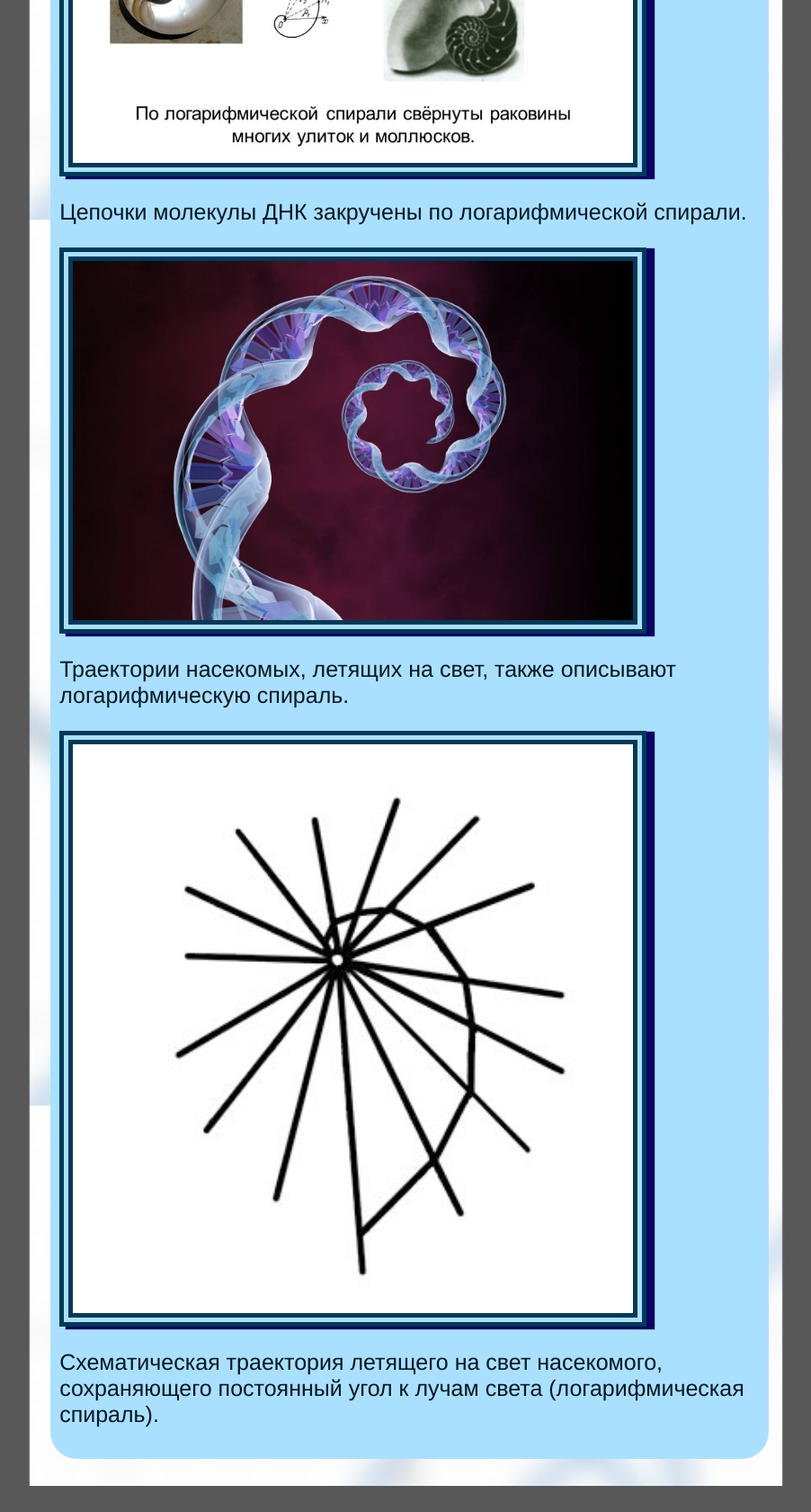
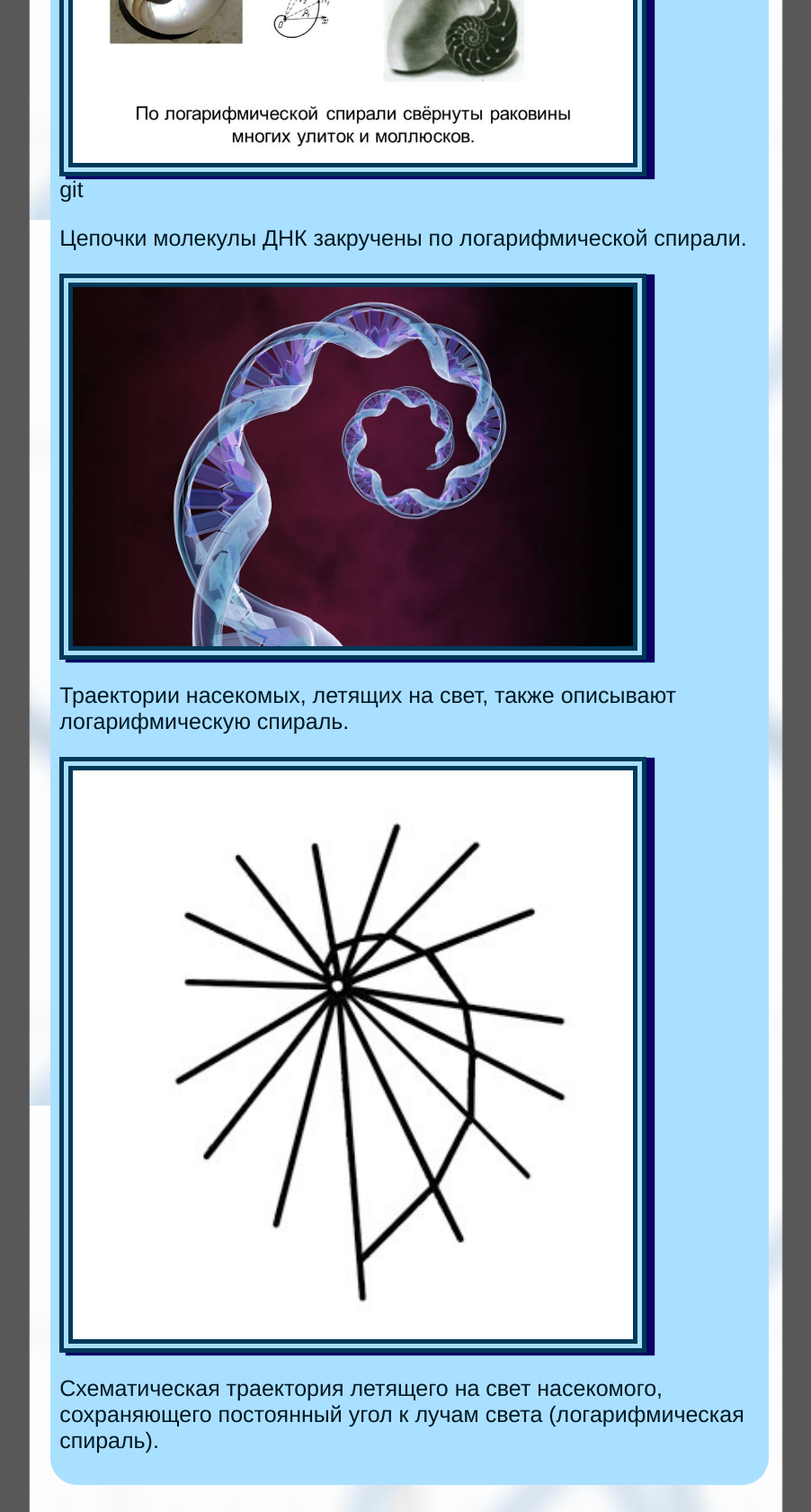
Before and after one commit to ivkinivan/functions, a Flask app: page /logarithmic_func in a window 1280 px wide. Shown: the part 4677-6357 px from the top of the page at 90% size, without its empty margins (187-1089 px from the left). Before the commit the page ends 6328 px from the top, so only its background shows below. Run offline with Flask 3, Linux system fonts and the light colour scheme.

Commit message:
еще какая то хрень

```diff
--- a/templates/logarithmic_func.html
+++ b/templates/logarithmic_func.html
@@ -81,14 +81,13 @@
 пропорционально углу поворота ф.</p>
         <img src="static\img\log_spyral.png">
         <p>Раковины морских животных и улиток закручены по логарифмической спирали.</p>
-        <img src="static\img\log_nautilus.png">
+        <img src="static\img\log_nautilus.png">git
         <p>Цепочки молекулы ДНК закручены по логарифмической спирали.</p>
         <img src="static\img\log_dna.png">
         <p>Траектории насекомых, летящих на свет, также описывают логарифмическую спираль.</p>
         <img src="static\img\Schematic_trajectory_of_a_flying_to_the_light_of_an_insect.png">
         <p>Схематическая траектория летящего на свет насекомого, сохраняющего постоянный угол к лучам света (логарифмическая спираль).</p>
-
-            </div>
+</div>
 </div>
 <div class="btn-up btn-up_hide">▲</div>
 <script src = "static\js\project_js.js"></script>
```
